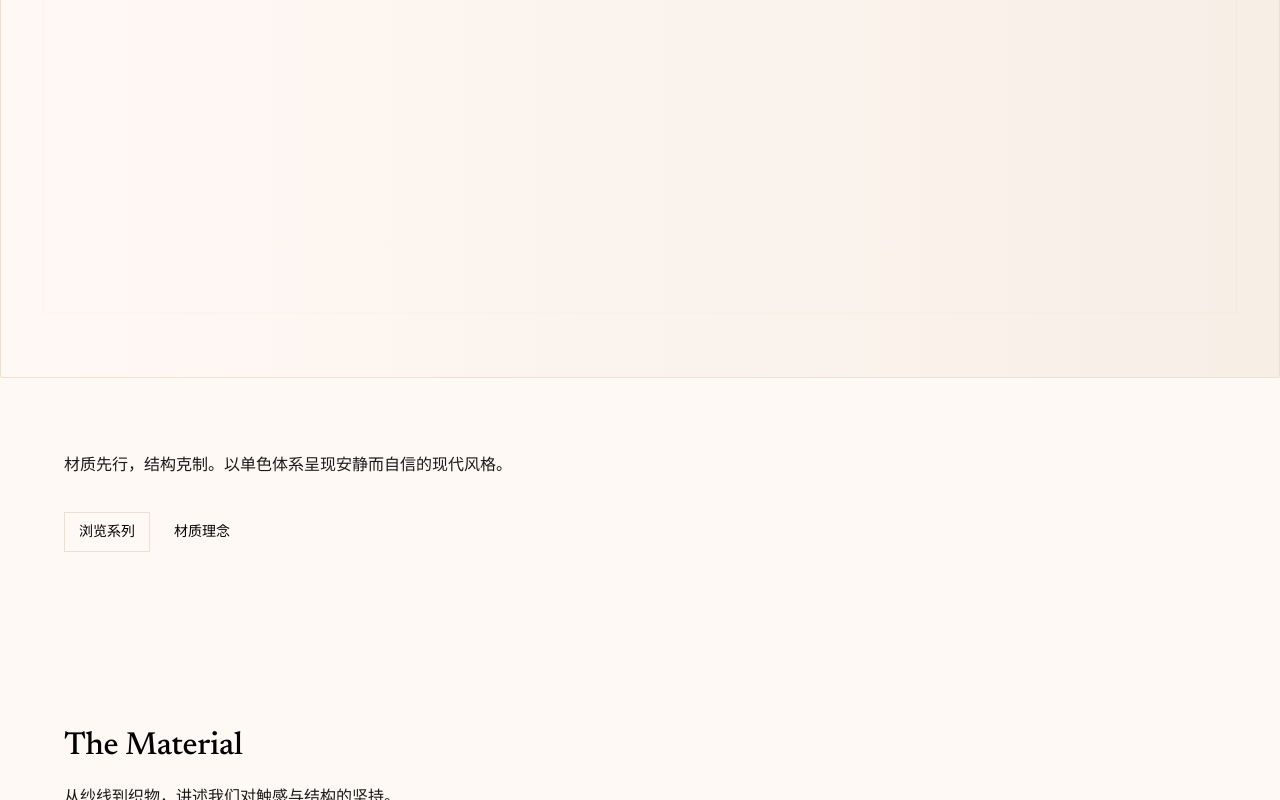
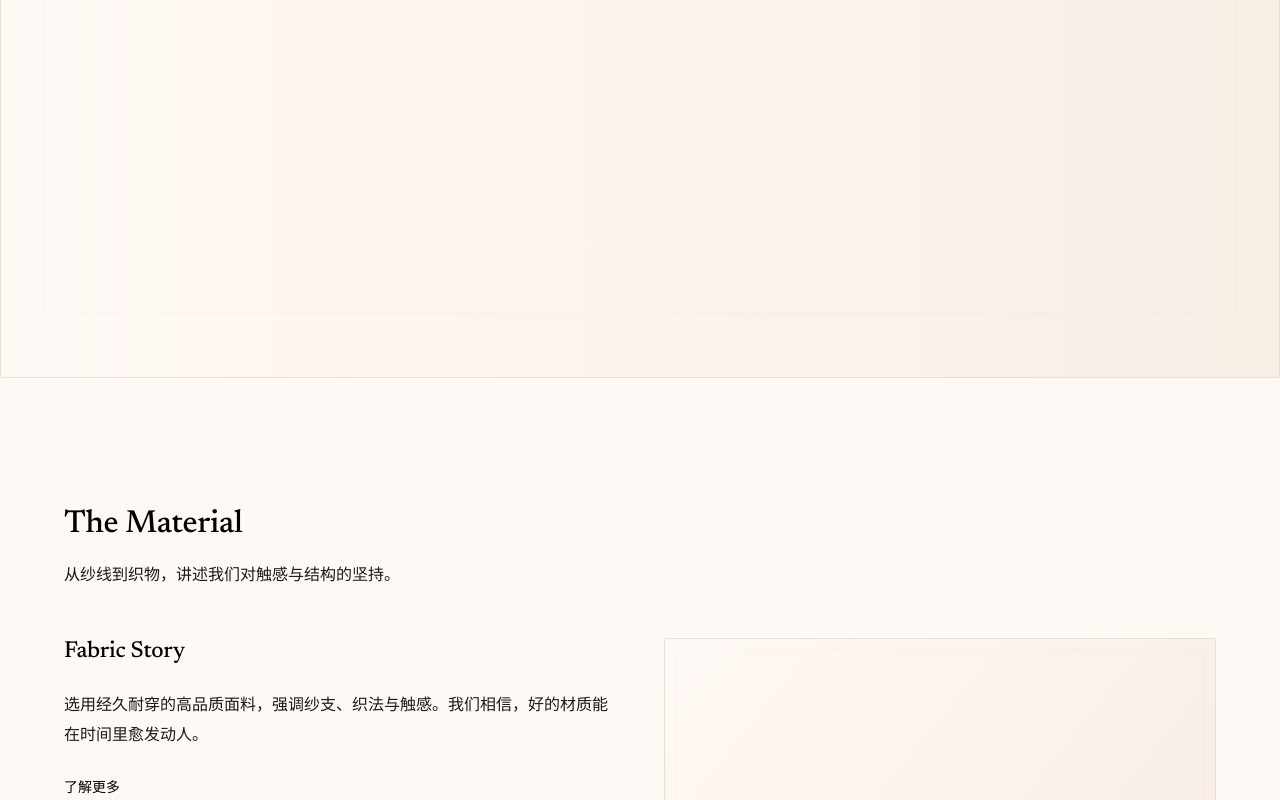
Before and after one commit to Victorxu86/Viran-Lucien, a Next.js app: page / in a window 1280 px wide. Shown: the part 423-1223 px from the top of the page. Built offline with nearby package versions, Linux system fonts and the light colour scheme.

Commit message:
feat(home-hero): remove hero copy/CTAs; keep full-bleed media and link directly to The Material section

```diff
--- a/src/app/page.tsx
+++ b/src/app/page.tsx
@@ -17,17 +17,6 @@ export default function Home() {
             className="w-full h-auto"
           />
         </div>
-        <Container className="py-12">
-          <p className="mt-6 max-w-2xl">
-            材质先行，结构克制。以单色体系呈现安静而自信的现代风格。
-          </p>
-          <nav className="mt-8 flex gap-6">
-            <Button asChild href="/collection">浏览系列</Button>
-            <Button asChild href="/the-material" variant="text">
-              材质理念
-            </Button>
-          </nav>
-        </Container>
       </section>
 
       {/* Material narrative */}
```
